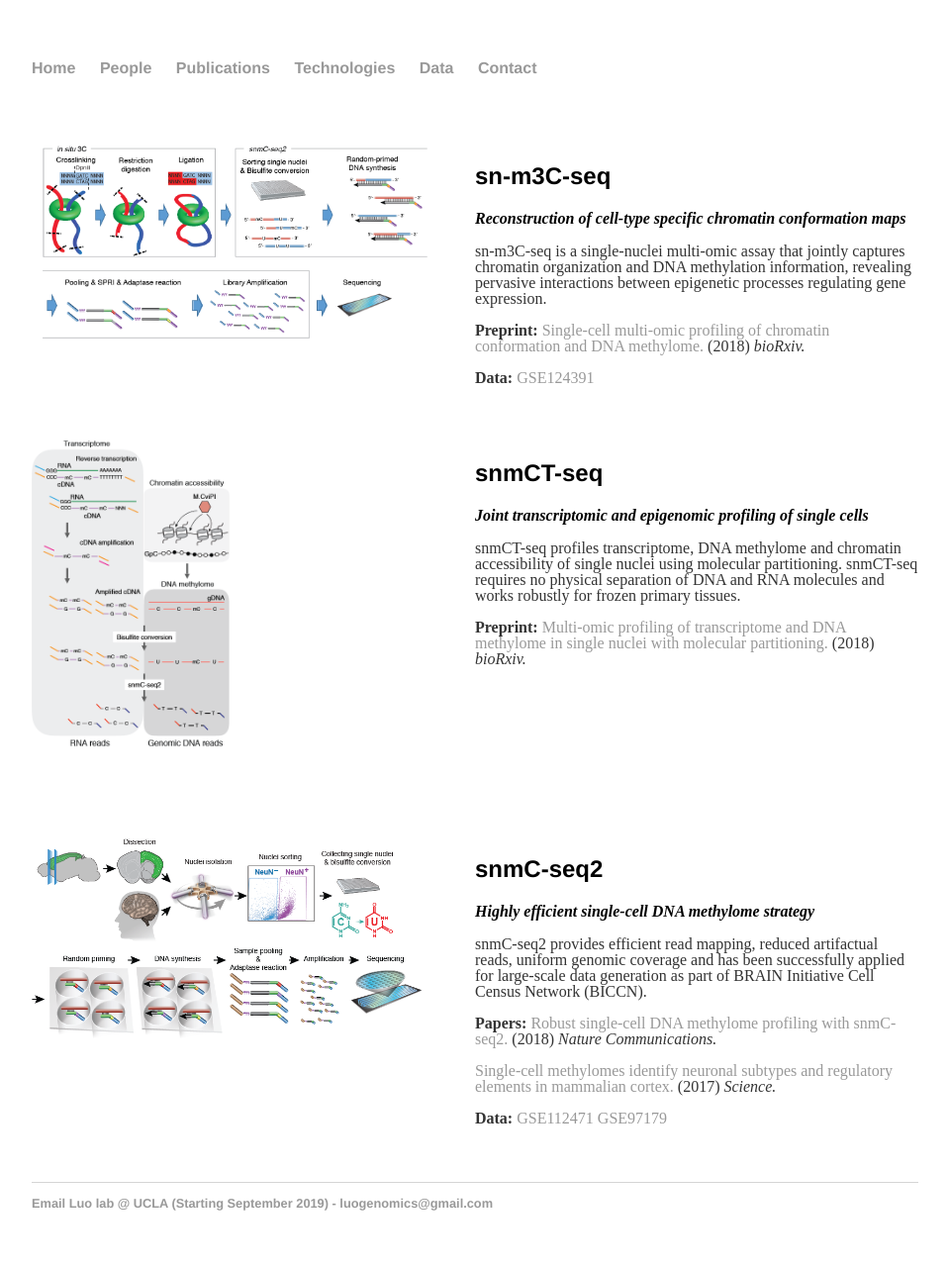
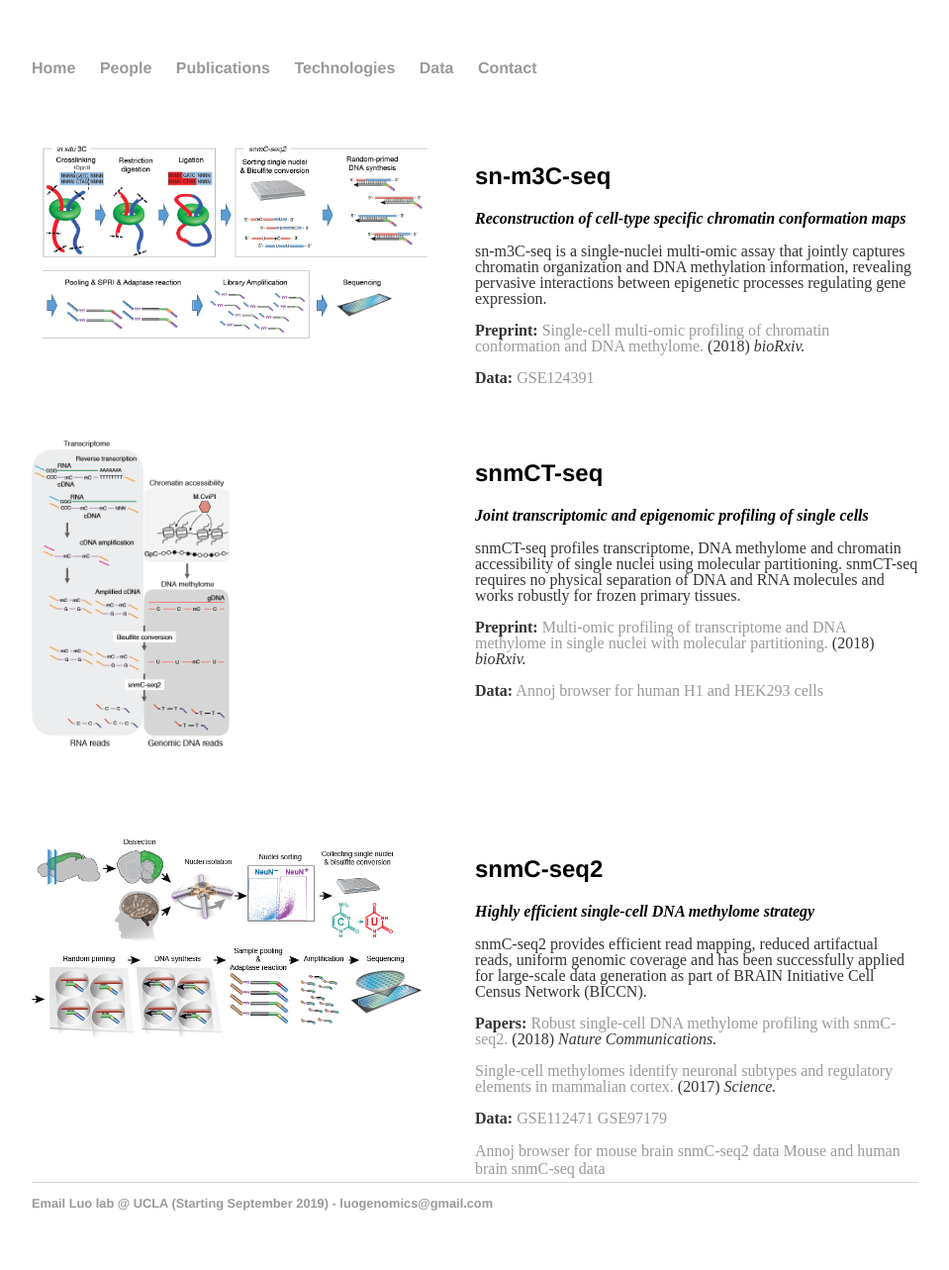
Before and after one commit to luogenomics/luogenomics.github.io, a Jekyll site: the page built from technologies/index.html, in a window 1280 px wide. Shown: the whole page at 99% size, without its empty margins (160-1119 px from the left). Built offline with Jekyll 4.4.1, drawn with Linux system fonts in a browser that asks for light colours.

Commit message:
Update index.html

```diff
--- a/technologies/index.html
+++ b/technologies/index.html
@@ -29,6 +29,7 @@ title: Luo Lab Technologies
     <strong><em>Joint transcriptomic and epigenomic profiling of single cells </strong></em>
     <p> snmCT-seq profiles transcriptome, DNA methylome and chromatin accessibility of single nuclei using molecular partitioning. snmCT-seq requires no physical separation of DNA and RNA molecules and works robustly for frozen primary tissues. </p>
     <p> <strong>Preprint:</strong> <a href="https://www.biorxiv.org/content/10.1101/434845v1" target="_blank">Multi-omic profiling of transcriptome and DNA methylome in single nuclei with molecular partitioning.  </a> (2018) <em>bioRxiv.</em></p>
+    <p> <strong>Data:</strong> <a href="http://neomorph.salk.edu/aj2/pages/chongyuan/Human_cells_snmCT-seq.php" target="_blank"> Annoj browser for human H1 and HEK293 cells </a></p>
   </div>
 </div>
 
@@ -45,5 +46,7 @@ title: Luo Lab Technologies
     <p> <strong>Papers:</strong> <a href="https://www.ncbi.nlm.nih.gov/pubmed/?term=30237449%5BPMID%5D" target="_blank">Robust single-cell DNA methylome profiling with snmC-seq2.</a> (2018) <em> Nature Communications.</em> </p>
     <p> <a href="https://www.ncbi.nlm.nih.gov/pubmed/?term=28798132%5BPMID%5D" target="_blank">Single-cell methylomes identify neuronal subtypes and regulatory elements in mammalian cortex.</a> (2017) <em> Science.</em> </p>
     <p> <strong>Data:</strong> <a href="https://www.ncbi.nlm.nih.gov/geo/query/acc.cgi?acc=GSE112471" target="_blank">GSE112471</a> <a href="https://www.ncbi.nlm.nih.gov/geo/query/acc.cgi?acc=GSE97179" target="_blank">GSE97179</a> </p>
+    <a href="http://neomorph.salk.edu/aj2/pages/chongyuan/snmC-seq2.php" target="_blank"> Annoj browser for mouse brain snmC-seq2 data </a>
+    <a href="https://brainome.ucsd.edu/annoj/brain_single_nuclei/" target="_blank"> Mouse and human brain snmC-seq data </a>
   </div>
 </div>
```
